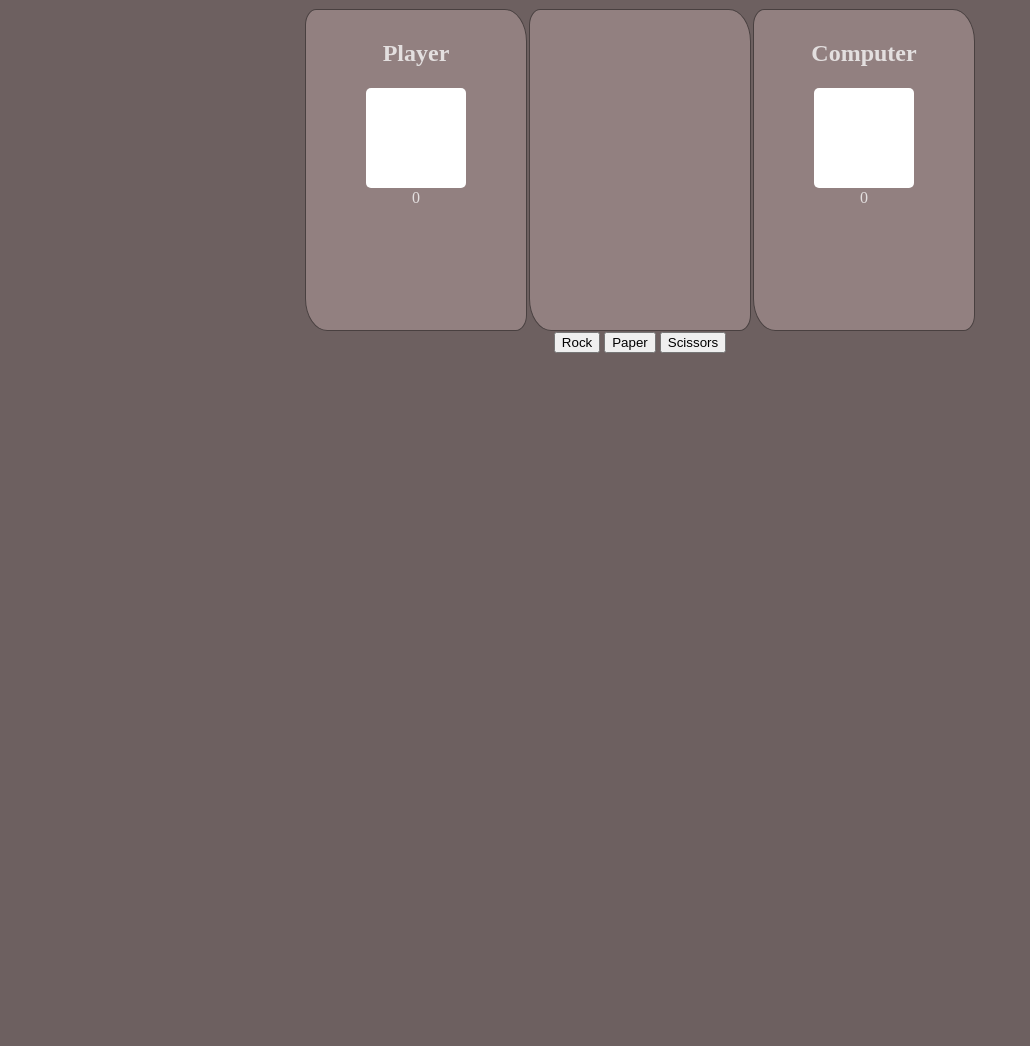
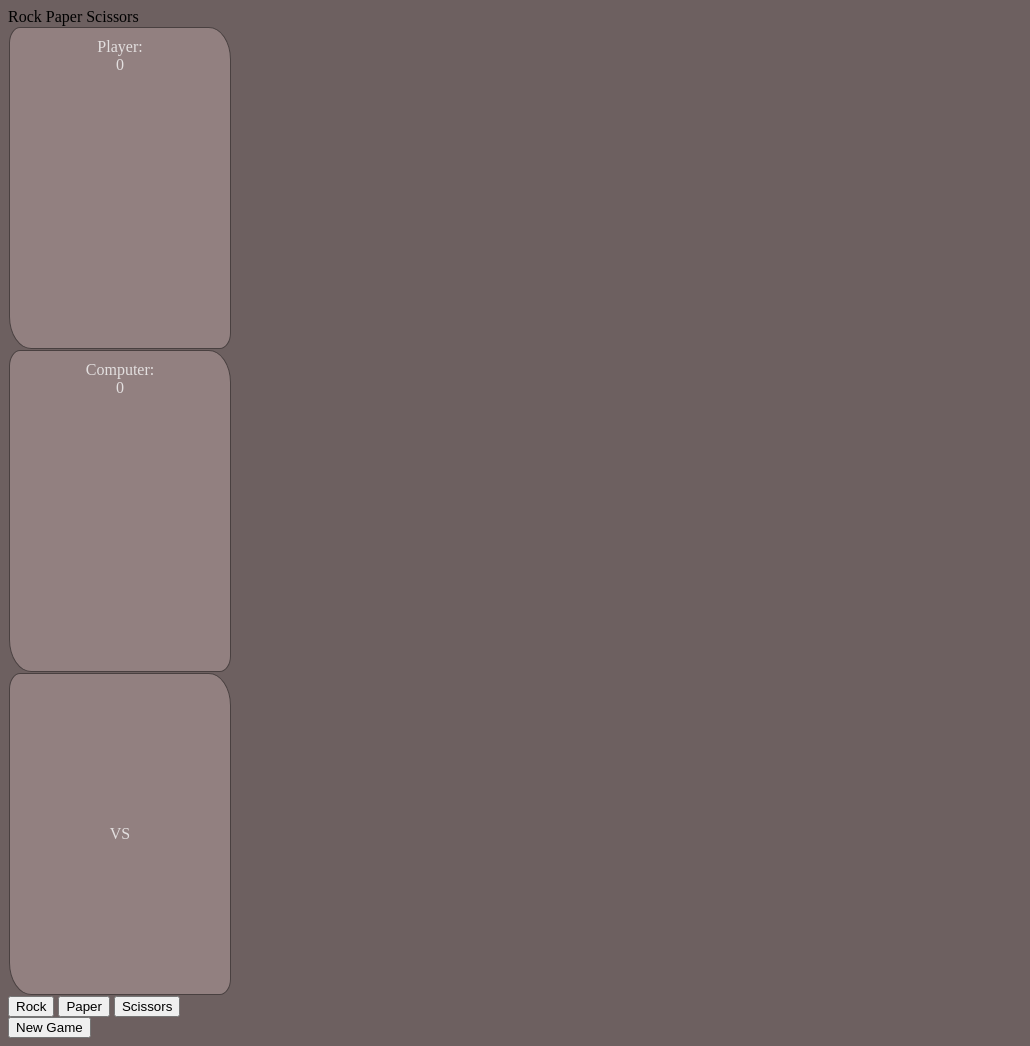
Before and after one commit to SFujiN/rock-paper-scissors, a plain HTML site: page index.html in a window 1280 px wide. Shown: the whole page, without its empty margins (0-1030 px from the left). Before the commit the page ends 800 px from the top, so only its background shows below. Drawn offline with Linux system fonts and the light colour scheme.

Commit message:
Restructure html

```diff
--- a/index.html
+++ b/index.html
@@ -6,27 +6,38 @@
         <link rel="stylesheet" href="style.css">
     </head>
     <body>
-        <div class="body-container">
-            <div class="display-container">
+        <div id="header"></div>
+        <div id="content-container">
+            <div id="nav-container">Rock Paper Scissors</div>
+            <div id="score-container">
                 <div id="player-card">
-                    <h2>Player</h2>
-                    <div id="player-choice"></div>
-                    <div id="player-score">0</div>
+                    <div>Player: </div>
+                    <div class="score">0</div>
                 </div>
+                <div id="computer-card">
+                    <div>Computer: </div>
+                    <div class="score">0</div>
+                </div>
+            </div>
+            <div id="result-container">
+                <div id="player-choice-card"></div>
                 <div id="result-card">
+                    <div>VS</div>
                     <div id="result"></div>
                 </div>
-                <div id="computer-card">
-                    <h2>Computer</h2>
-                    <div id="computer-choice"></div>
-                    <div id="computer-score">0</div>
+                <div id="computer-choice-card"></div>
+            </div>
+            <div id="button-container">
+                <div id="rps-container">
+                    <button id="rock">Rock</button>
+                    <button id="paper">Paper</button>
+                    <button id="scissors">Scissors</button>
+                </div>
+                <div id="reset-container">
+                    <button id="reset">New Game</button>
                 </div>
             </div>
-            <div class="button-container">
-                <button id="rock">Rock</button>
-                <button id="paper">Paper</button>
-                <button id="scissors">Scissors</button>
-            </div>
         </div>
+        <div id="footer"></div>
     </body>
 </html>
```
